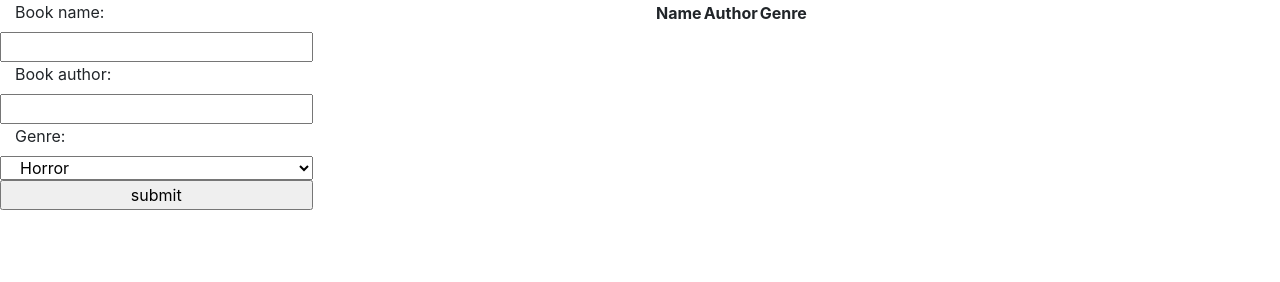
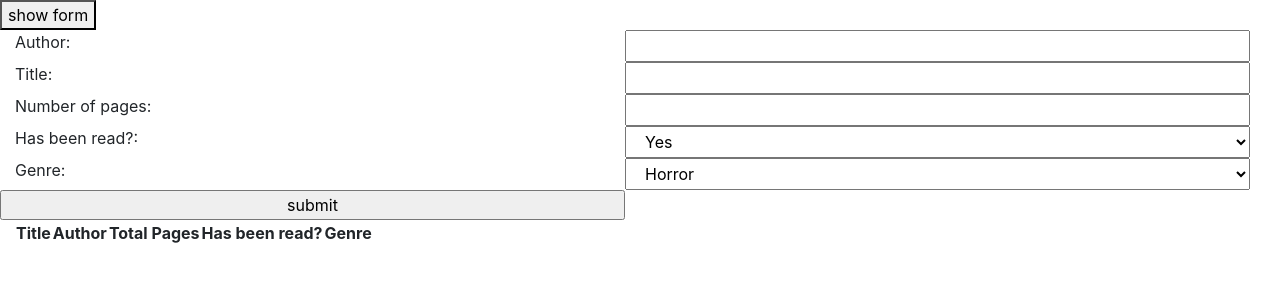
Before and after one commit to andresporras3423/library, a plain HTML site: page index.html in a window 1280 px wide. Drawn offline with nearby package versions, Linux system fonts and the light colour scheme.

Commit message:
added toggle button to hide and show the form

```diff
--- a/index.html
+++ b/index.html
@@ -10,27 +10,39 @@
     <link rel="stylesheet" href="css/index.css">
 </head>
 
-<body class="row">
-    <div class="col-6">
-        <label class="col-6">Book name:</label>
-        <input class="col-6" type="text" id="book-name">
-        <label class="col-6">Book author:</label>
+<body>
+    <div>
+        <button id="toggle-form">text</button>
+    </div>
+    <div class="row col-12">
+        <label class="col-6">Author:</label>
         <input class="col-6" type="text" id="book-author">
+        <label class="col-6">Title:</label>
+        <input class="col-6" type="text" id="book-title">
+        <label class="col-6">Number of pages:</label>
+        <input class="col-6" type="number" id="book-pages">
+        <label class="col-6" for="been-read">Has been read?:</label>
+        <select class="col-6" name="been-read" id="book-been-read">
+            <option value="Yes">Yes</option>
+            <option value="No">No</option>
+		</select>
         <label class="col-6" for="cars">Genre:</label>
         <select class="col-6" name="genre" id="book-genre">
-            <option value="horror">Horror</option>
-            <option value="comedy">Comedy</option>
-            <option value="fantasy">Fantasy</option>
+            <option value="Horror">Horror</option>
+            <option value="Comedy">Comedy</option>
+            <option value="Fantasy">Fantasy</option>
             <option value="Historical">Historical</option>
-				</select>
+		</select>
 				<input class="col-6" type="submit" value="submit" id="button_form">
 			</div>
-		<div class="col-6">
+		<div class="col-12">
             <table>
                 <thead>
                     <tr>
-                        <th>Name</th>
+                        <th>Title</th>
                         <th>Author</th>
+                        <th>Total Pages</th>
+                        <th>Has been read?</th>
                         <th>Genre</th>
                     </tr>
                 </thead>
--- a/js/index.js
+++ b/js/index.js
@@ -1,22 +1,33 @@
 const myLibrary = [];
 const submitButton = document.getElementById('button_form');
 const listBooks = document.getElementById('list-books');
-const name = document.getElementById('book-name');
+const title = document.getElementById('book-title');
 const author = document.getElementById('book-author');
+const beenRead = document.getElementById('book-been-read');
+const pages = document.getElementById('book-pages');
 const genre = document.getElementById('book-genre');
+const toggleForm = document.getElementById('toggle-form');
 
-function Book(name, author, genre) {
-  this.name = name;
+function initialize() {
+  toggleForm.innerText = 'show form';
+}
+
+function Book(title, author, pages, beenRead, genre) {
+  this.title = title;
   this.author = author;
   this.genre = genre;
+  this.pages = pages;
+  this.beenRead = beenRead;
 }
 
 function showBooks() {
   myLibrary.forEach((book) => {
     listBooks.innerHTML += `
     <tr>
-      <td>${book.name}</td>
+      <td>${book.title}</td>
       <td>${book.author}</td>
+      <td>${book.pages}</td>
+      <td>${book.beenRead}</td>
       <td>${book.genre}</td>
     </tr>
       `;
@@ -24,13 +35,17 @@ function showBooks() {
 }
 
 function clearForm() {
-  name.value = '';
+  title.value = '';
   author.value = '';
-  genre.value = '';
+  pages.value = 0;
+  beenRead.value = 'Yes';
+  genre.value = 'Horror';
 }
 
 submitButton.onclick = function addBookToLibrary() {
-  myLibrary.push(new Book(name.value, author.value, genre.value));
+  myLibrary.push(new Book(title.value, author.value, pages.value, beenRead.value, genre.value));
   showBooks();
   clearForm();
 };
+
+initialize();
```
